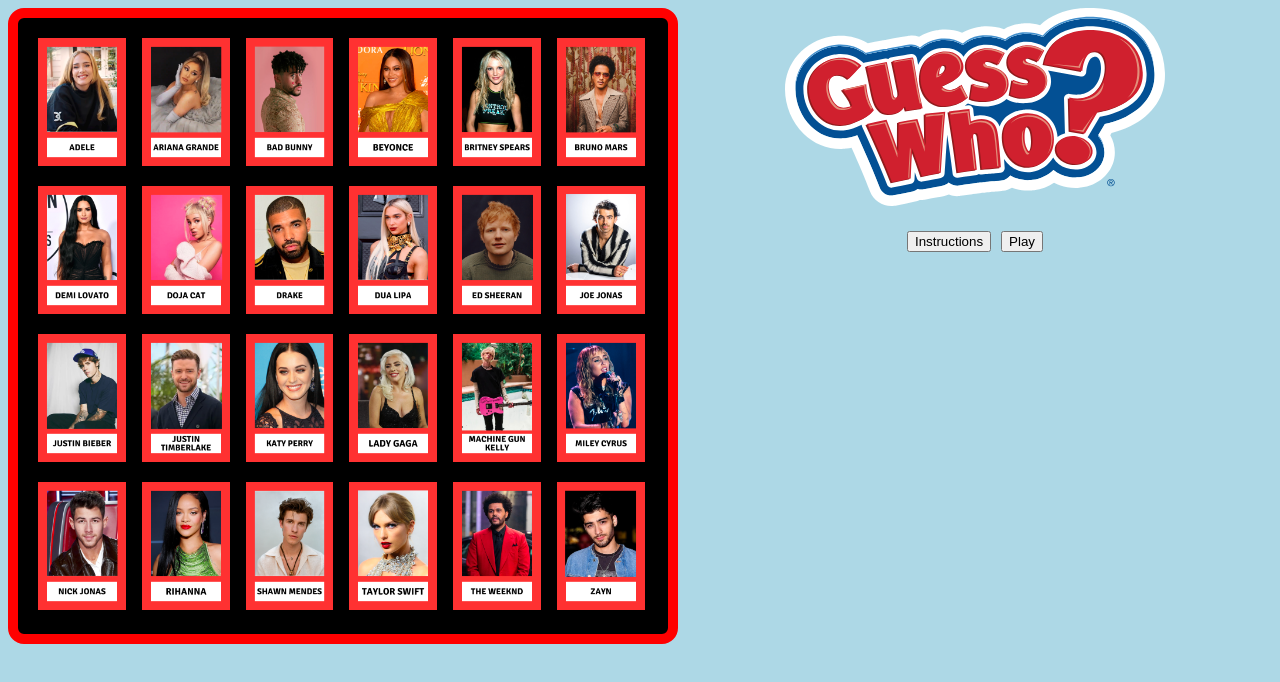
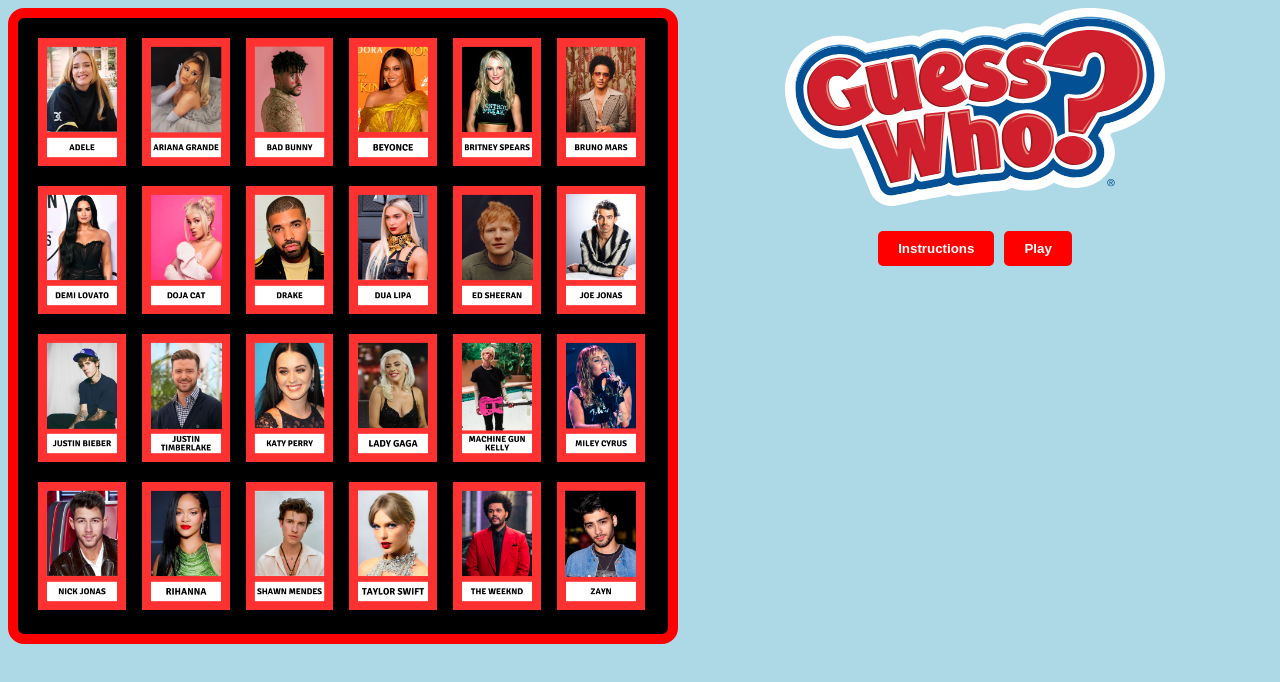
Before and after one commit to brookeknowles/guess-who, a React (Create React App) app: page / in a window 1280 px wide. Shown: the top 682 px of the page. Built offline with nearby package versions, Linux system fonts and the light colour scheme.

Commit message:
style stuff:

```diff
--- a/src/components/About/About.css
+++ b/src/components/About/About.css
@@ -17,13 +17,29 @@
     display: flex;
     justify-content: center;
     margin-top: 20px;
+    padding-bottom: 20px;
 }
 
 .menu button {
+    font-weight: bold;
+    color: #fff;
     margin: 5px;
+    border: none;
+    border-radius: 5px;
+    padding: 10px 20px;
+    cursor: pointer;
+    background-color: red;
 }
 
-.instructions,
+.menu button:hover {
+    background-color: blue;
+}
+
+.instructions {
+    text-align: center;
+    justify-content: center;
+}
+
 .chat {
     margin-top: 20px;
 }
```
